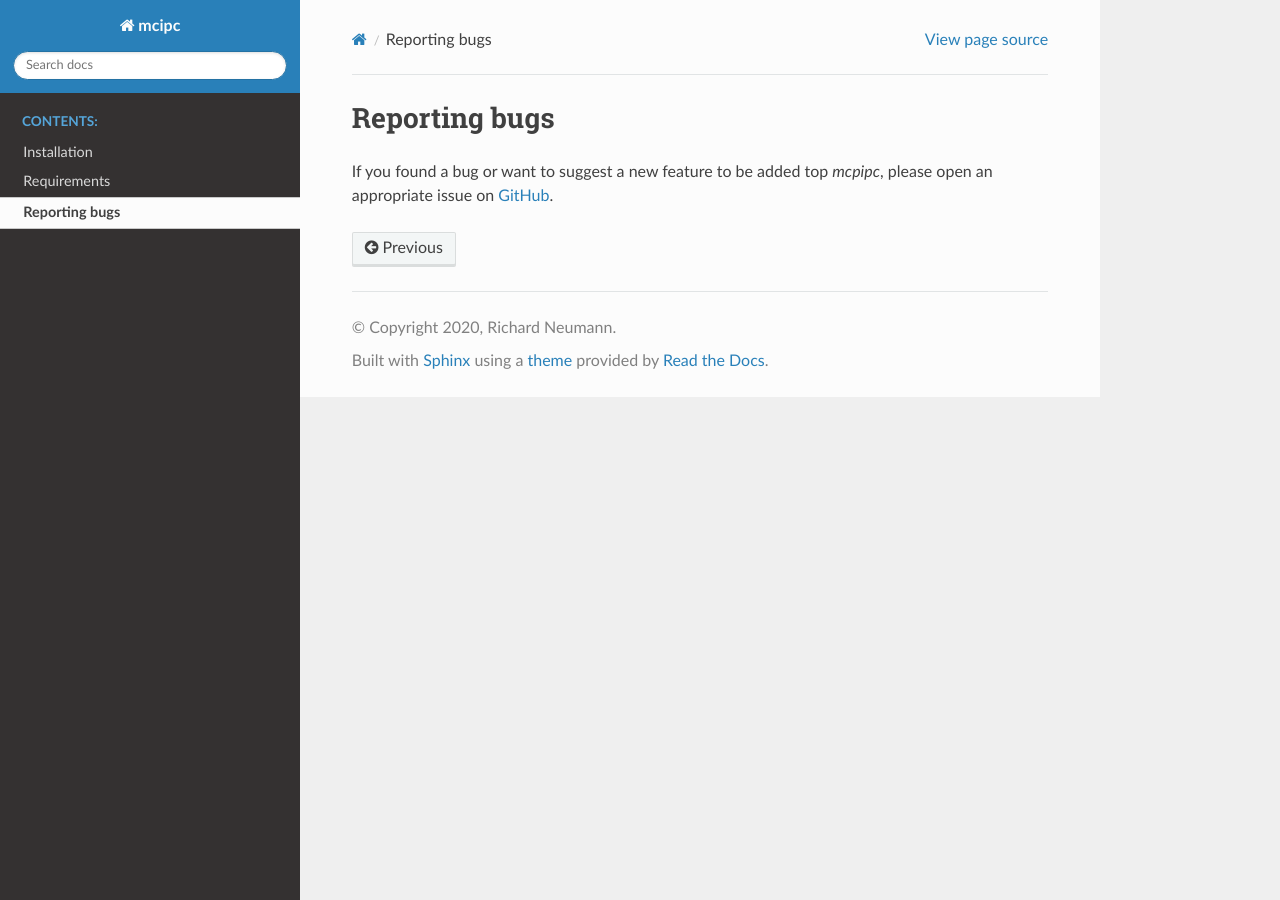
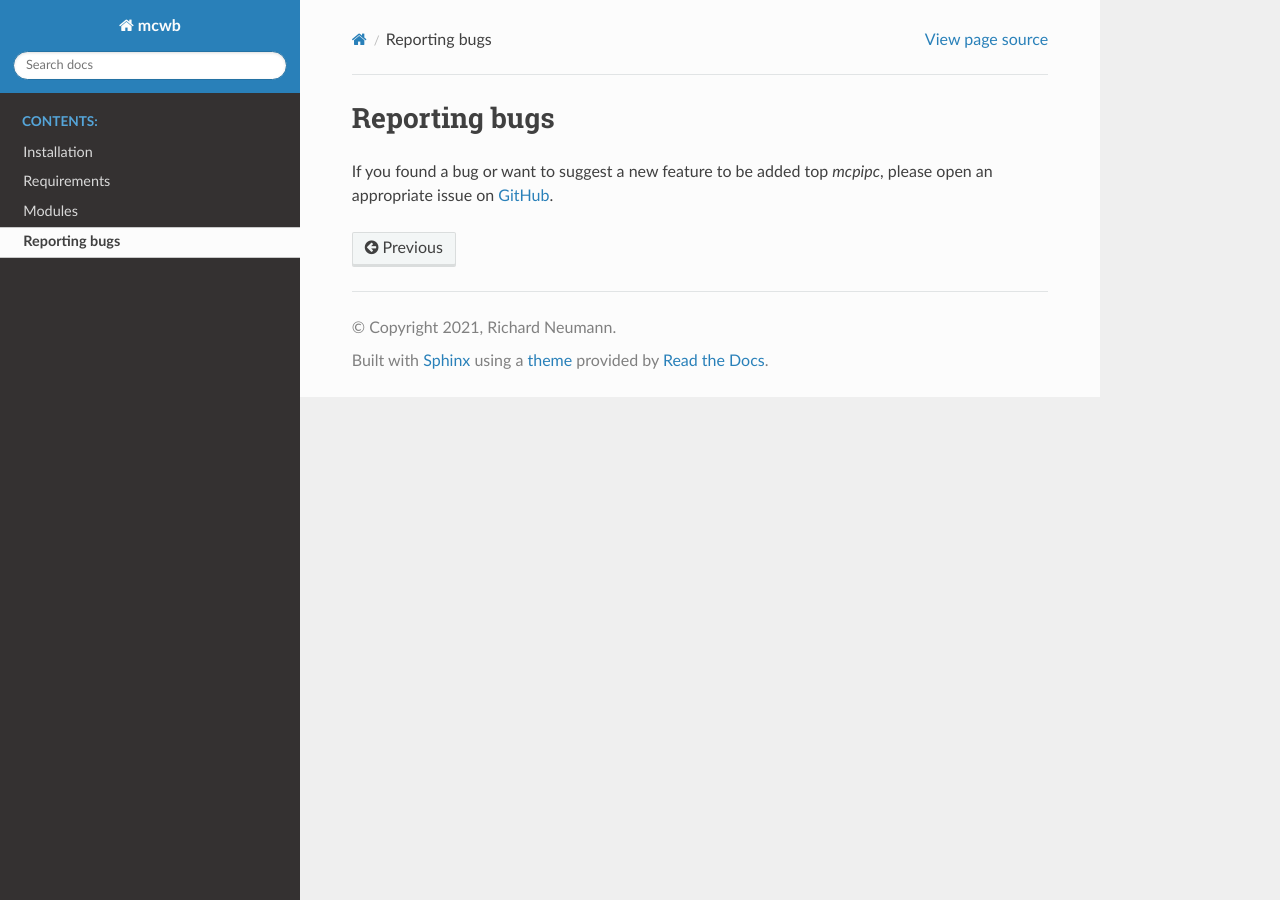
Before and after one commit to mcipc-tools/mcwb, a Sphinx documentation site: the page built from docs/source/bugs.rst, in a window 1280 px wide. Built offline with Sphinx 7.4.7 and the Read the Docs theme 2.0.0, drawn with Linux system fonts in a browser that asks for light colours; pages that are not in the unit, such as notebooks, are missing from menus.

Commit message:
Updated documentation.

```diff
--- a/docs/source/conf.py
+++ b/docs/source/conf.py
@@ -24,12 +24,12 @@ path.insert(0, abspath('../../'))
 
 # -- Project information -----------------------------------------------------
 
-project = 'mcipc'
-copyright = '2020, Richard Neumann'
+project = 'mcwb'
+copyright = '2021, Richard Neumann'
 author = 'Richard Neumann'
 
 # The full version, including alpha/beta/rc tags
-release = '2.0.3'
+release = 'latest'
 
 
 # -- General configuration ---------------------------------------------------
--- a/docs/source/index.rst
+++ b/docs/source/index.rst
@@ -1,5 +1,5 @@
 mcwb - A Minecraft world builder library
-=======================================================
+========================================
 
 `mcwb` is a Python 3 library, which provides functions to manipulate Minecraft worlds via `RCON <http://wiki.vg/RCON>`_ commands.
 
@@ -9,10 +9,8 @@ mcwb - A Minecraft world builder library
 
    installation
    usage
-   query
-   rcon
    scripts
-   modules
+   mcwb
    bugs
    license
 
--- a/docs/source/mcwb.rst
+++ b/docs/source/mcwb.rst
@@ -1,5 +1,5 @@
-mcwb package
-============
+Modules
+=======
 
 Submodules
 ----------
```
